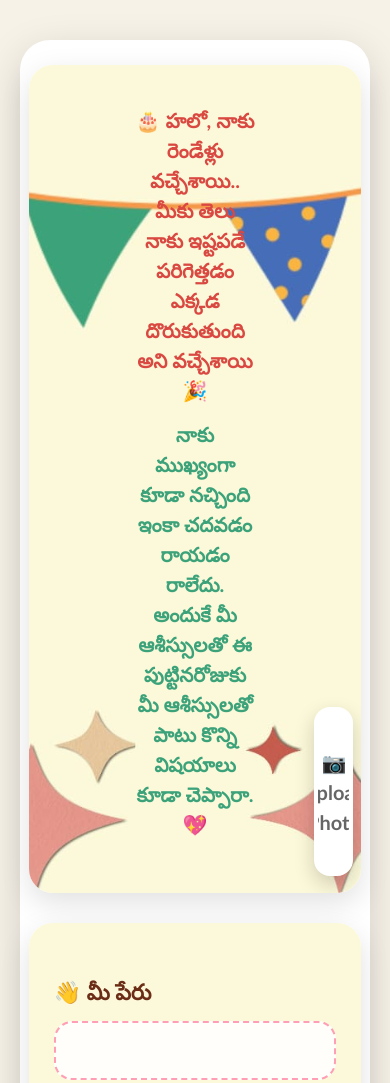
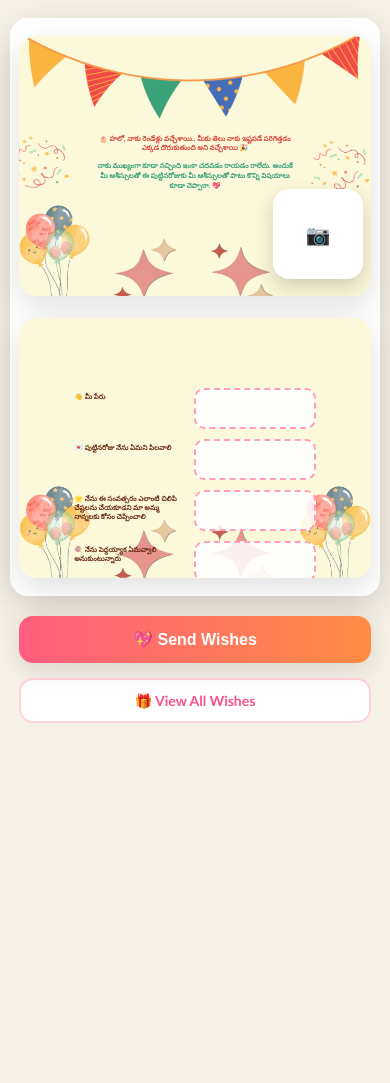
Before and after one commit to kal-7/v, a plain HTML site: page index.html in a window 390 px wide. Shown: the top 1083 px of the page. After the commit the page ends 844 px from the top, so only its background shows below. Drawn offline with nearby package versions, Linux system fonts and the light colour scheme.

Commit message:
mobile formatting

```diff
--- a/index.html
+++ b/index.html
@@ -61,8 +61,7 @@
                 id="uploadPlaceholder"
                 class="upload-placeholder"
         >
-          📷<br/>
-          Upload Photo
+          📷
         </div>
 
       </label>
@@ -77,12 +76,12 @@
 
       <div class="label">👋 మీ పేరు</div>
 
-      <input
-              type="text"
+
+      <textarea
               id="cardName"
               class="wish-input"
               placeholder=""
-      />
+      ></textarea>
 
       <div class="label">💌 పుట్టినరోజు నేను ఏమని పిలవాలి</div>
 
--- a/style.css
+++ b/style.css
@@ -295,57 +295,156 @@ button:hover{
    MOBILE RESPONSIVE
 ========================= */
 
+/* =========================
+   RESPONSIVE
+========================= */
+
 @media(max-width:900px){
+
+  body{
+    padding:18px 10px;
+  }
+
+  /* A4 CARD */
 
   .postcard{
     width:100%;
 
     min-height:auto;
 
-    padding:25px 0;
+    padding:18px 0;
 
-    gap:30px;
+    gap:22px;
+
+    border-radius:18px;
   }
+
+  /* A6 CARDS */
 
   .a6-card{
     width:95%;
 
-    height:auto;
+    height:260px;
 
-    min-height:380px;
+    border-radius:18px;
   }
 
-  .bottom-card{
-    padding:55px 25px;
-  }
+  /* TOP SECTION */
 
-  .wish-grid{
-    grid-template-columns:1fr;
+  .top-content{
+    width:68%;
 
-    gap:14px;
-  }
-
-  .label{
-    padding-top:0;
-
-    font-size:22px;
+    padding:18px;
   }
 
   .top-content h1{
-    font-size:38px;
+    font-size:22px;
+
+    margin-bottom:10px;
   }
 
   .top-content p{
-    font-size:20px;
+    font-size:7px;
+
+    line-height:1.4;
+
+    margin-bottom:8px;
   }
 
+  /* LABELS */
+
+  .label{
+    font-size:7px;
+
+    padding-top:4px;
+  }
+
+  /* GRID */
+
+  .wish-grid{
+    grid-template-columns:110px 1fr;
+
+    gap:10px 10px;
+  }
+
+  /* INPUTS */
+
   .wish-input{
+    font-size:7px;
+
+    padding:8px;
+
+    border-radius:10px;
+  }
+
+  textarea.wish-input{
+    min-height:22px;
+  }
+
+  .memory-box{
+    min-height:22px !important;
+  }
+
+  /* PHOTO BOX */
+
+  .kid-photo-box{
+    width:80px;
+    height:120px;
+width: 20vw;
+    height: 10vh;
+    right:10px;
+    bottom:10px;
+
+    border-radius:10px;
+  }
+
+  .upload-placeholder{
+    font-size:10px;
+  }
+
+  /* BUTTON AREA */
+
+  .action-area{
+    max-width:95%;
+
+    margin-top:20px;
+  }
+
+  button{
+    font-size:16px;
+
+    padding:14px;
+
+    border-radius:14px;
+  }
+
+  .gallery-btn{
+    font-size:14px;
+
+    padding:12px;
+
+    border-radius:14px;
+  }
+
+  /* LOADER */
+
+  .loader-box{
+    padding:24px 28px;
+
+    border-radius:18px;
+  }
+
+  .spinner{
+    width:42px;
+    height:42px;
+
+    border-width:4px;
+  }
+
+  .loader-text{
     font-size:18px;
   }
 
-  button{
-    font-size:20px;
-  }
 }
 
 /* =========================
@@ -428,8 +527,8 @@ button:hover{
   right:2vw;
   bottom:2vh;
 
-  width:10vw;
-  height:20vh;
+  width:90px;
+  height:90px;
 
   background:white;
 
```
